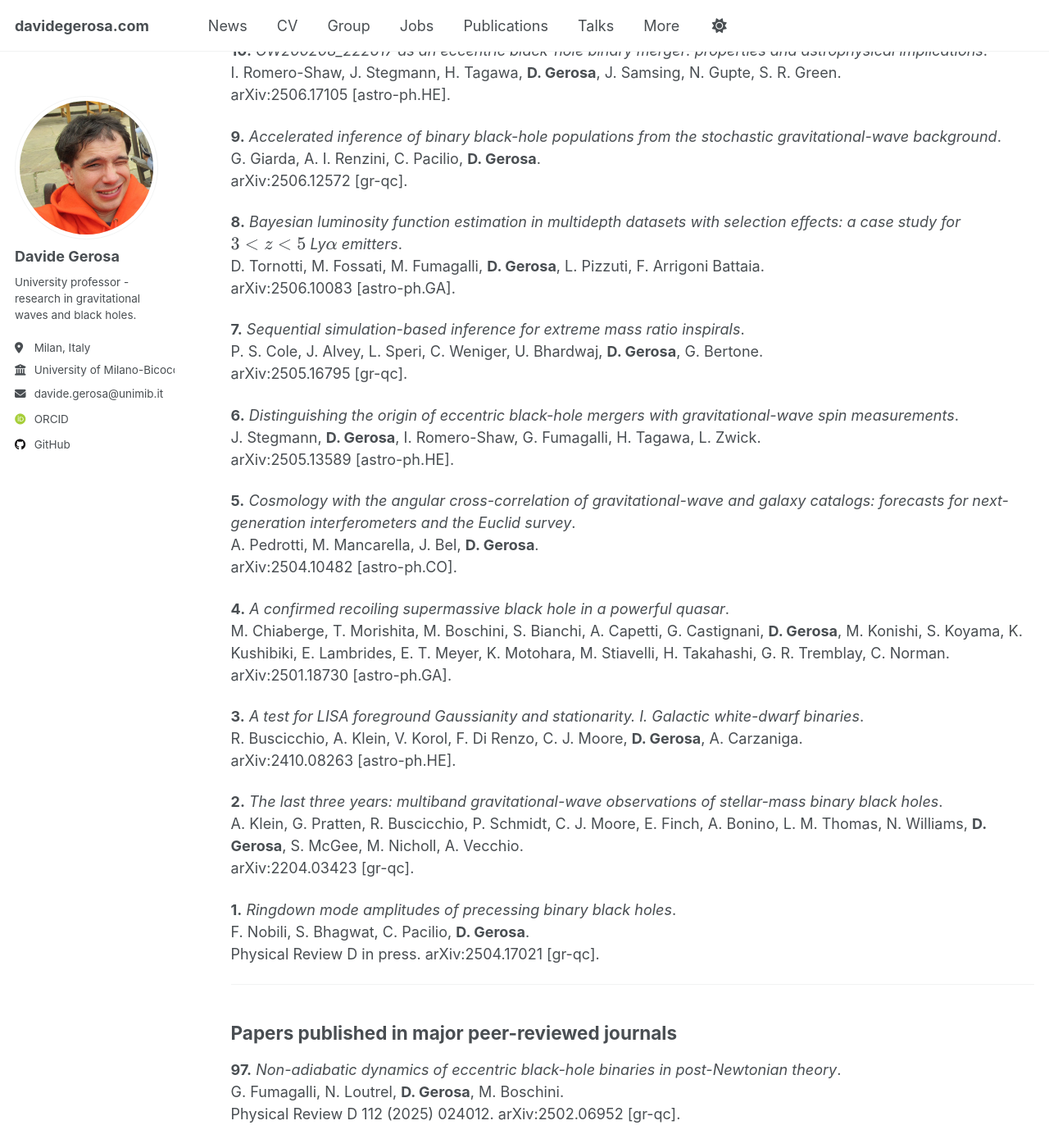
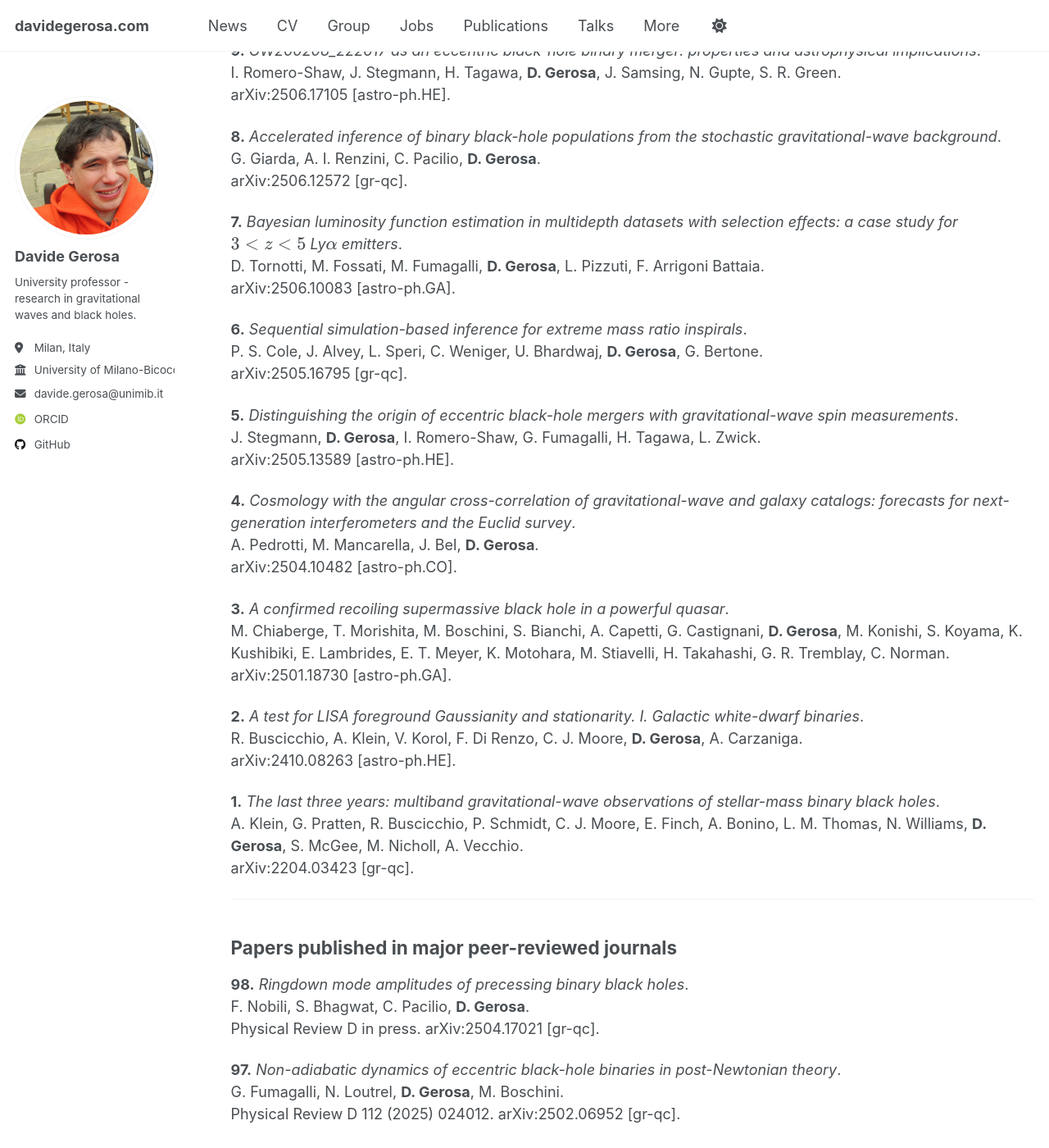
Before and after one commit to dgerosa/website, a Jekyll site: the page built from _pages/publications.md, in a window 1280 px wide and 1400 px high, scrolled down 645 px. Shown: the whole window at 82% size. Built offline with Jekyll 4.4.1, drawn with Linux system fonts in a browser that asks for light colours; some web fonts are replaced.

Commit message:
updated from dgerosa/cv

```diff
--- a/_pages/_publications.md
+++ b/_pages/_publications.md
@@ -1,6 +1,6 @@
 ## Summary
-**11** [Submitted papers](#submitted-papers)\
-**97** [Papers published in major peer-reviewed journals](#papers-published-in-major-peer-reviewed-journals)\
+**10** [Submitted papers](#submitted-papers)\
+**98** [Papers published in major peer-reviewed journals](#papers-published-in-major-peer-reviewed-journals)\
 **12** [Other publications (white papers, proceedings, etc.)](#other-publications-white-papers-proceedings-etc)
 
 
@@ -8,65 +8,65 @@
 
 ## Submitted papers
 
-**11.**
+**10.**
 *Comparing astrophysical models to gravitational-wave data in the observable space*.\
 A. Toubiana, **D. Gerosa**, M. Mould, S. Rinaldi, M. Arca Sedda, T. Bruel, R. Buscicchio, J. Gair, L. Paiella, F. Santoliquido, R. Tenorio, C. Ugolini.\
 <a href="https://arxiv.org/abs/2507.13249" style="color: inherit; text-decoration: none;">arXiv:2507.13249 [gr-qc]</a>.
 
-**10.**
+**9.**
 *GW200208_222617 as an eccentric black-hole binary merger: properties and astrophysical implications*.\
 I. Romero-Shaw, J. Stegmann, H. Tagawa, **D. Gerosa**, J. Samsing, N. Gupte, S. R. Green.\
 <a href="https://arxiv.org/abs/2506.17105" style="color: inherit; text-decoration: none;">arXiv:2506.17105 [astro-ph.HE]</a>.
 
-**9.**
+**8.**
 *Accelerated inference of binary black-hole populations from the stochastic gravitational-wave background*.\
 G. Giarda, A. I. Renzini, C. Pacilio, **D. Gerosa**.\
 <a href="https://arxiv.org/abs/2506.12572" style="color: inherit; text-decoration: none;">arXiv:2506.12572 [gr-qc]</a>.
 
-**8.**
+**7.**
 *Bayesian luminosity function estimation in multidepth datasets with selection effects: a case study for $$3<z<5$$ Ly$$\alpha$$ emitters*.\
 D. Tornotti, M. Fossati, M. Fumagalli, **D. Gerosa**, L. Pizzuti, F. Arrigoni Battaia.\
 <a href="https://arxiv.org/abs/2506.10083" style="color: inherit; text-decoration: none;">arXiv:2506.10083 [astro-ph.GA]</a>.
 
-**7.**
+**6.**
 *Sequential simulation-based inference for extreme mass ratio inspirals*.\
 P. S. Cole, J. Alvey, L. Speri, C. Weniger, U. Bhardwaj, **D. Gerosa**, G. Bertone.\
 <a href="https://arxiv.org/abs/2505.16795" style="color: inherit; text-decoration: none;">arXiv:2505.16795 [gr-qc]</a>.
 
-**6.**
+**5.**
 *Distinguishing the origin of eccentric black-hole mergers with gravitational-wave spin measurements*.\
 J. Stegmann, **D. Gerosa**, I. Romero-Shaw, G. Fumagalli, H. Tagawa, L. Zwick.\
 <a href="https://arxiv.org/abs/2505.13589" style="color: inherit; text-decoration: none;">arXiv:2505.13589 [astro-ph.HE]</a>.
 
-**5.**
+**4.**
 *Cosmology with the angular cross-correlation of gravitational-wave and galaxy catalogs: forecasts for next-generation interferometers and the Euclid survey*.\
 A. Pedrotti, M. Mancarella, J. Bel, **D. Gerosa**.\
 <a href="https://arxiv.org/abs/2504.10482" style="color: inherit; text-decoration: none;">arXiv:2504.10482 [astro-ph.CO]</a>.
 
-**4.**
+**3.**
 *A confirmed recoiling supermassive black hole in a powerful quasar*.\
 M. Chiaberge, T. Morishita, M. Boschini, S. Bianchi, A. Capetti, G. Castignani, **D. Gerosa**, M. Konishi, S. Koyama, K. Kushibiki, E. Lambrides, E. T. Meyer, K. Motohara, M. Stiavelli, H. Takahashi, G. R. Tremblay, C. Norman.\
 <a href="https://arxiv.org/abs/2501.18730" style="color: inherit; text-decoration: none;">arXiv:2501.18730 [astro-ph.GA]</a>.
 
-**3.**
+**2.**
 *A test for LISA foreground Gaussianity and stationarity. I. Galactic white-dwarf binaries*.\
 R. Buscicchio, A. Klein, V. Korol, F. Di Renzo, C. J. Moore, **D. Gerosa**, A. Carzaniga.\
 <a href="https://arxiv.org/abs/2410.08263" style="color: inherit; text-decoration: none;">arXiv:2410.08263 [astro-ph.HE]</a>.
 
-**2.**
+**1.**
 *The last three years: multiband gravitational-wave observations of stellar-mass binary black holes*.\
 A. Klein, G. Pratten, R. Buscicchio, P. Schmidt, C. J. Moore, E. Finch, A. Bonino, L. M. Thomas, N. Williams, **D. Gerosa**, S. McGee, M. Nicholl, A. Vecchio.\
 <a href="https://arxiv.org/abs/2204.03423" style="color: inherit; text-decoration: none;">arXiv:2204.03423 [gr-qc]</a>.
-
-**1.**
-*Ringdown mode amplitudes of precessing binary black holes*.\
-F. Nobili, S. Bhagwat, C. Pacilio, **D. Gerosa**.\
-Physical Review D in press. <a href="https://arxiv.org/abs/2504.17021" style="color: inherit; text-decoration: none;">arXiv:2504.17021 [gr-qc]</a>.
 
 
 ---
 
 ## Papers published in major peer-reviewed journals
+
+**98.**
+*Ringdown mode amplitudes of precessing binary black holes*.\
+F. Nobili, S. Bhagwat, C. Pacilio, **D. Gerosa**.\
+Physical Review D in press. <a href="https://arxiv.org/abs/2504.17021" style="color: inherit; text-decoration: none;">arXiv:2504.17021 [gr-qc]</a>.
 
 **97.**
 *Non-adiabatic dynamics of eccentric black-hole binaries in post-Newtonian theory*.\
```
Also changed, not shown: _pages/_citations.md (+16 -16 lines).
